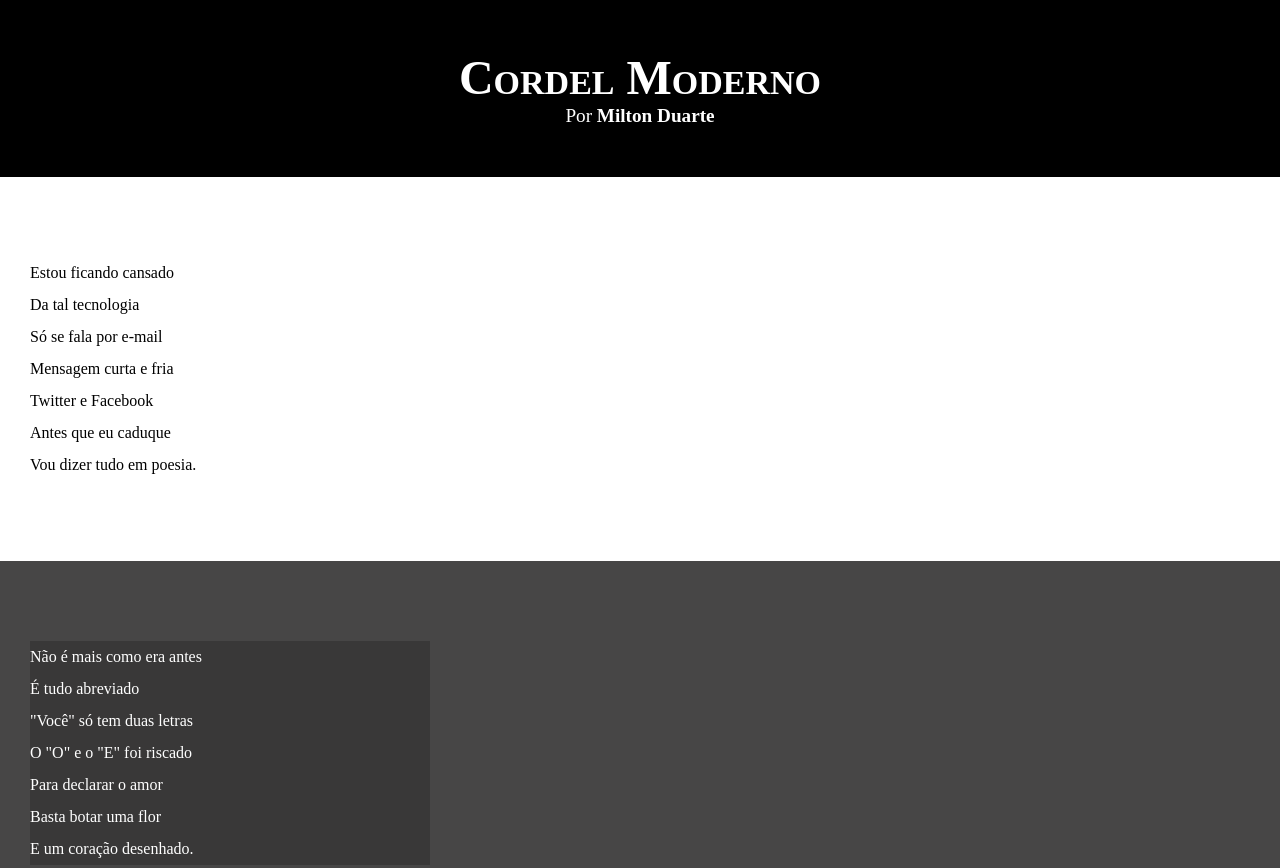
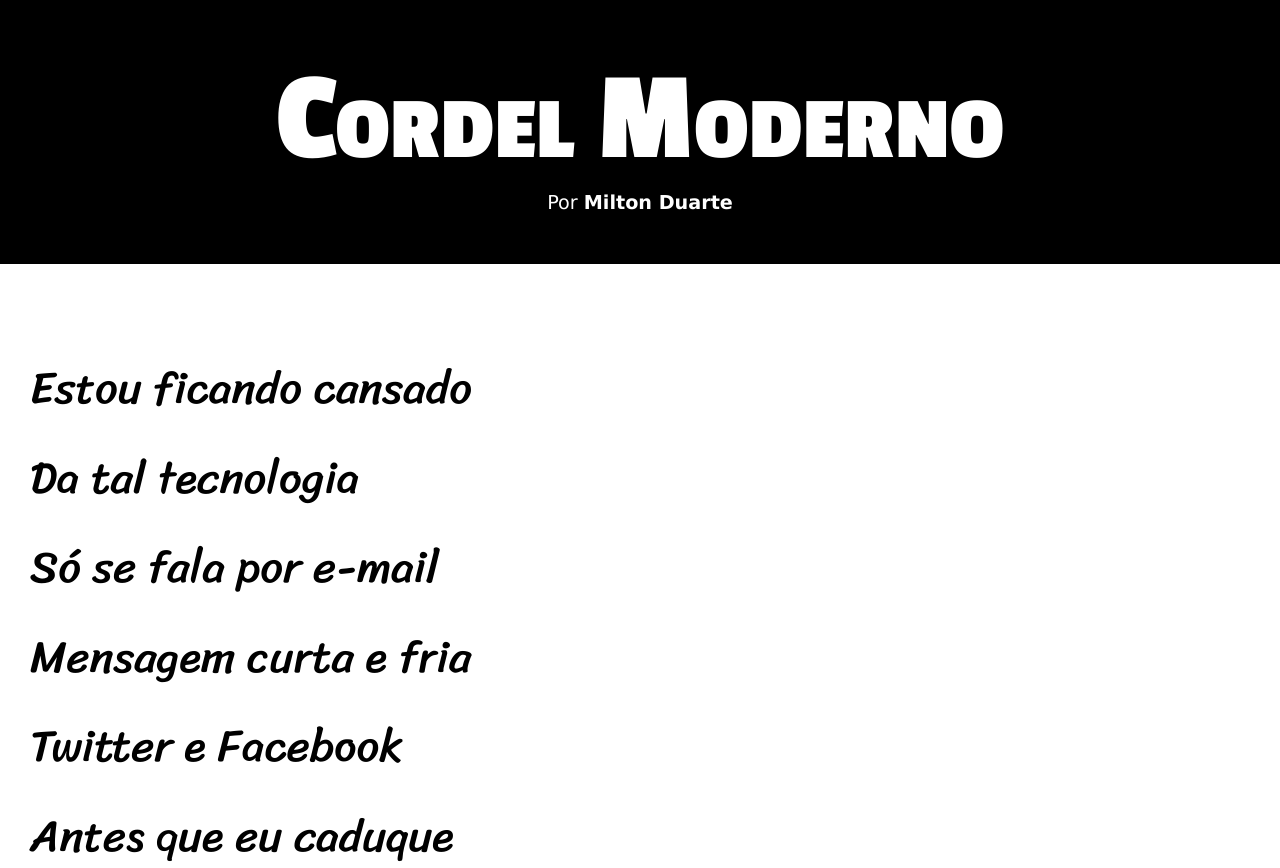
Before and after one commit to Davidalves123/html-css, a plain HTML site: page desafios/desafio12/index.html in a window 1280 px wide. Shown: the top 868 px of the page. Drawn offline with Linux system fonts and the light colour scheme; a web font is replaced by a local one.

Commit message:
modifiquei as fontes do projeto

```diff
--- a/desafios/desafio12/style.css
+++ b/desafios/desafio12/style.css
@@ -1,13 +1,24 @@
 @charset "UTF-8";
+@import url('https://fonts.googleapis.com/css2?family=Passion+One:wght@400;700;900&family=Playwrite+IN:wght@100..400&display=swap');
+
+@import url('https://fonts.googleapis.com/css2?family=Sriracha&display=swap');
+
+:root{
+    --fonte1: Verdana, Geneva, Tahoma, sans-serif;
+    --fonte2: 'Passion One', cursive;
+    --fonte3: 'Sriracha', cursive;
+}
 
 *{
     margin: 0px;
     padding: 0px;
+
 }
 
 html, body{
     min-height: 100vh;
     background-color: darkgray;
+    font-family: var(--fonte1);
 }
 header{
     color: white;
@@ -20,6 +31,8 @@ header > h1{
     padding-top: 50px;
     font-size: 3em;
     font-variant: small-caps;
+    font-family: var(--fonte2);
+    font-size: 10vw;
 }
 
 header > p{
@@ -43,6 +56,8 @@ section{
     padding-bottom: 10vh;
     line-height: 2em;
     padding-left: 30px;
+    font-family: var(--fonte3);
+    font-size: 3.5vw;
 }
 
 section.normal{
@@ -56,8 +71,9 @@ section.imagem{
 }
 
 section.imagem > p{
+    display: inline-block;
+    padding: 5px;
     background-color: rgba(0, 0, 0, 0.199);
-    width: 400px;
 }
 
 footer{
```
